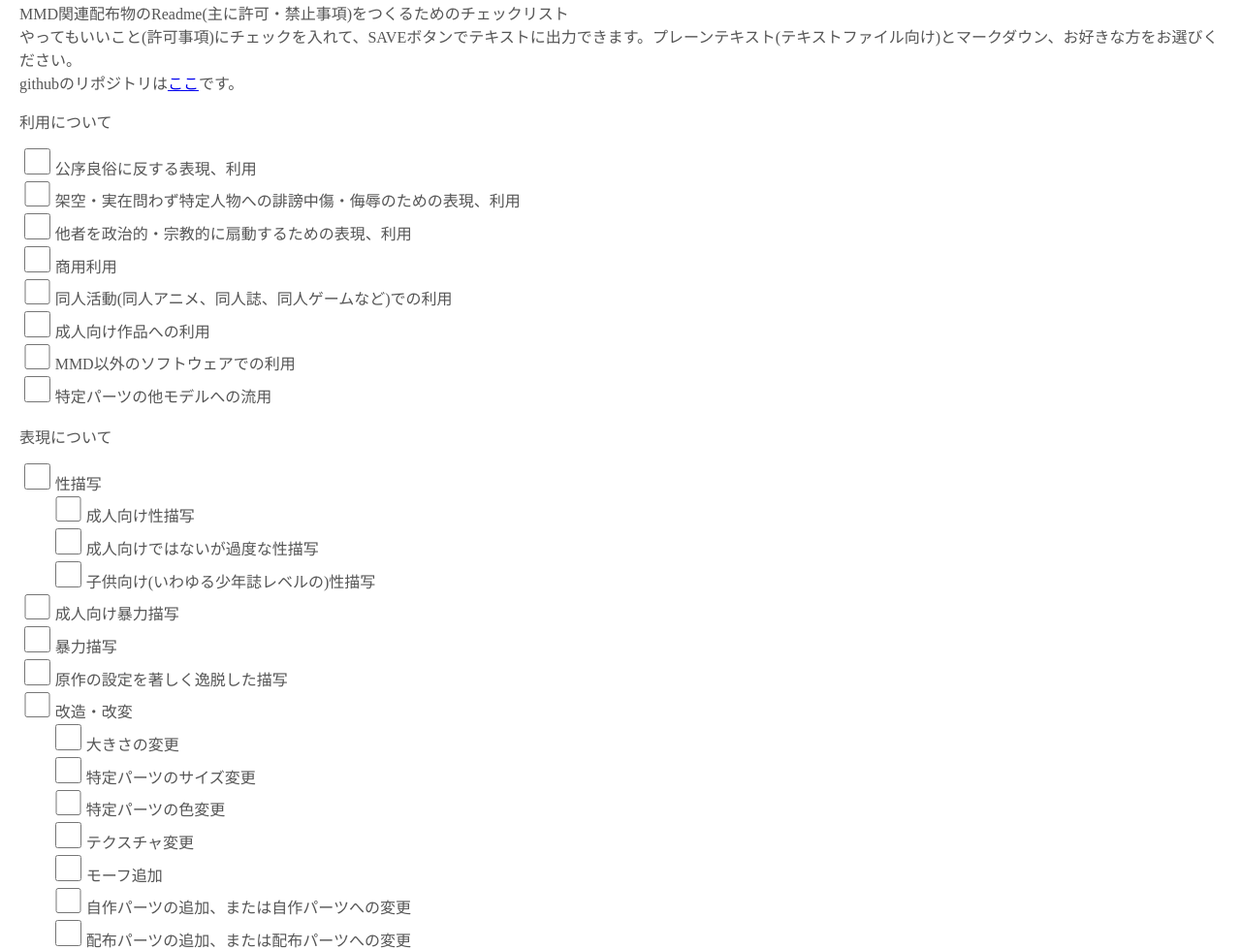
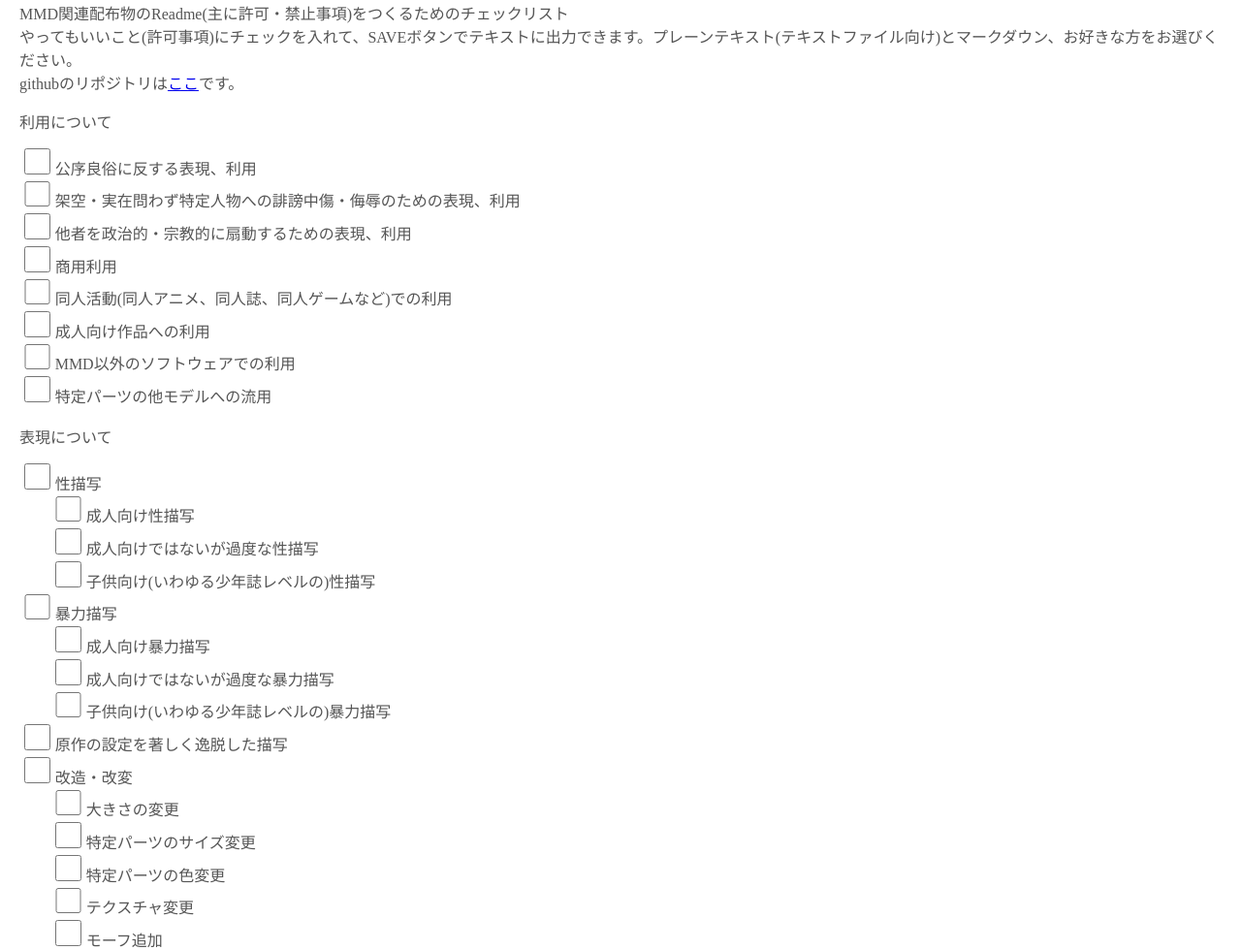
Before and after one commit to monsier-oui/ReadmeMaker-for-MMD, a plain HTML site: page index.html in a window 1280 px wide. Shown: the part 99-1079 px from the top of the page at 97% size. Drawn offline with nearby package versions, Linux system fonts and the light colour scheme.

Commit message:
リストを修正

```diff
--- a/index.html
+++ b/index.html
@@ -31,8 +31,13 @@
 				<li><label><input type="checkbox" class="term"/>子供向け(いわゆる少年誌レベルの)性描写</label>
 			</ul>
 		</li>
-		<li><label><input type="checkbox" class="term"/>成人向け暴力描写</label></li>
-		<li><label><input type="checkbox" class="term"/>暴力描写</label></li>
+		<li><label><input type="checkbox" class="term-parent"/>暴力描写</label>
+			<ul>
+				<li><label><input type="checkbox" class="term"/>成人向け暴力描写</label></li>
+				<li><label><input type="checkbox" class="term"/>成人向けではないが過度な暴力描写</label>
+				<li><label><input type="checkbox" class="term"/>子供向け(いわゆる少年誌レベルの)暴力描写</label>
+			</ul>
+		</li>
 		<li><label><input type="checkbox" class="term"/>原作の設定を著しく逸脱した描写</label></li>
 		<li><label><input type="checkbox" class="term-parent"/>改造・改変</label>
 			<ul>
```
